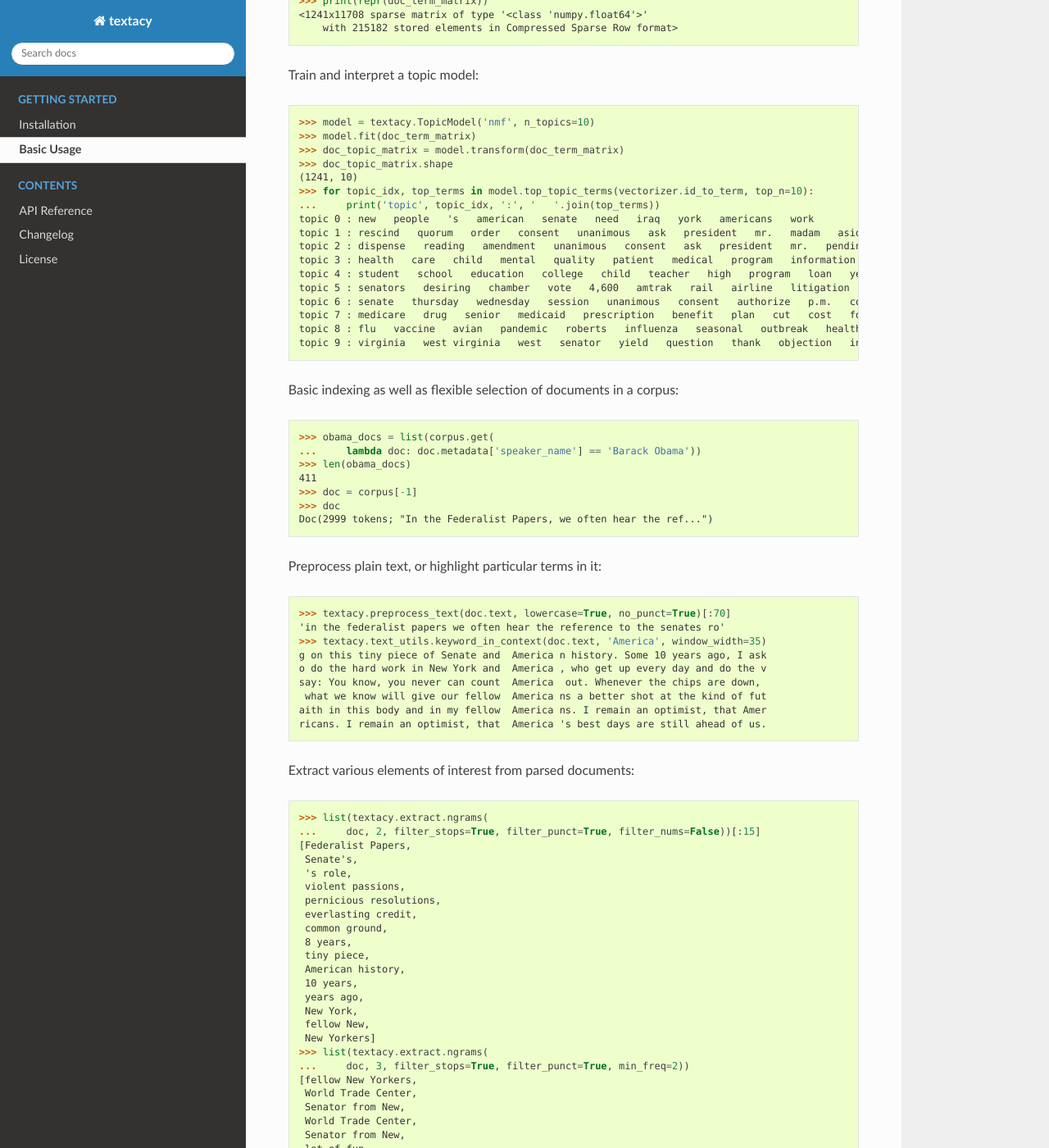
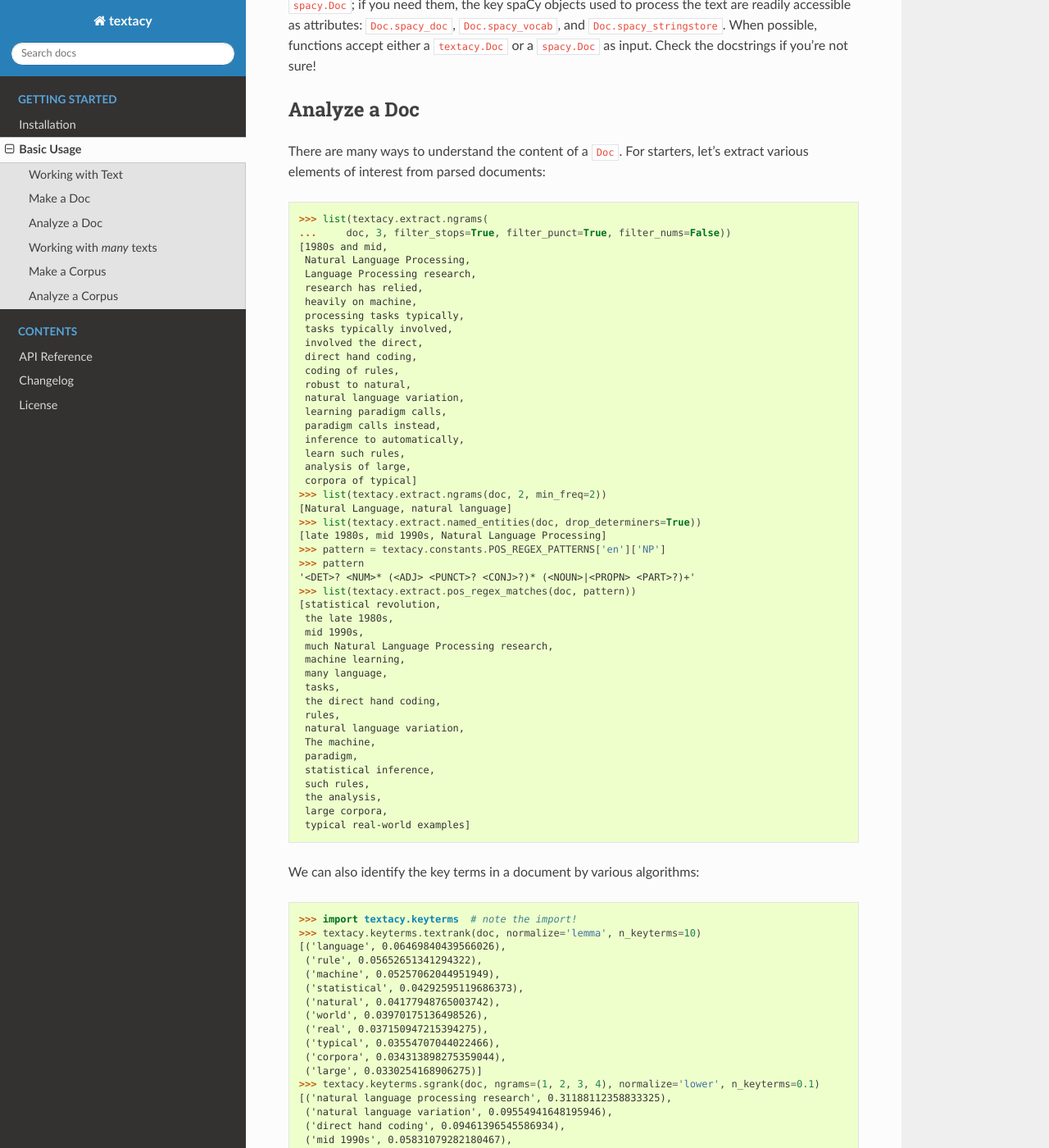
Before and after one commit to chartbeat-labs/textacy, a Sphinx documentation site: the page built from docs/source/getting_started/usage_example.rst, in a window 1280 px wide and 1400 px high, scrolled down 1988 px. Shown: the whole window at 82% size. Built offline with Sphinx 7.4.7 and the Read the Docs theme 2.0.0, drawn with Linux system fonts in a browser that asks for light colours; the version number could not be read and is left out; some of the changed text lies outside the part shown.

Commit message:
Finish basic usage example, and add subsection headers

```diff
--- a/docs/source/api_reference.rst
+++ b/docs/source/api_reference.rst
@@ -1,3 +1,5 @@
+.. _ref-api-reference:
+
 API Reference
 =============
 
--- a/docs/source/getting_started/usage_example.rst
+++ b/docs/source/getting_started/usage_example.rst
@@ -7,6 +7,9 @@ this top-level import, but we'll see that some features require their own import
 .. code-block:: pycon
 
     >>> import textacy
+
+Working with Text
+-----------------
 
 Let's start with a single text document:
 
@@ -49,6 +52,9 @@ For example:
     >>> textacy.preprocess_text(text, lowercase=True, no_punct=True)
     'since the so called statistical revolution in the late 1980s and mid 1990s much natural language processing research has relied heavily on machine learning formerly many language processing tasks typically involved the direct hand coding of rules which is not in general robust to natural language variation the machine learning paradigm calls instead for using statistical inference to automatically learn such rules through the analysis of large corpora of typical real world examples'
 
+Make a Doc
+----------
+
 Usually, though, we want to work with text that's been processed by spaCy:
 tokenized, part-of-speech tagged, parsed, and so on. Since spaCy's pipelines
 are language-dependent, we have to load a particular pipeline to match the text;
@@ -64,9 +70,9 @@ hassle. Making a ``Doc`` from text is easy:
     Doc(85 tokens; "Since the so-called "statistical revolution" in...")
 
 Under the hood, the text has been identified as English, and the default English-
-language ("en") pipeline has been loaded, cached, and applied to it. If you need
-to customize the pipeline, you can still easily load and cache it, then specify
-it yourself when initializing the doc:
+language (``"en"``) pipeline has been loaded, cached, and applied to it. If you
+need to customize the pipeline, you can still easily load and cache it, then
+specify it yourself when initializing the doc:
 
 .. code-block:: pycon
 
@@ -74,22 +80,282 @@ it yourself when initializing the doc:
     >>> textacy.Doc(text, lang=en)
     Doc(85 tokens; "Since the so-called "statistical revolution" in...")
 
-TODO: Continue updating here.
+Oftentimes, text data comes paired with metadata, such as a title, author, or
+publication date. ``textacy`` makes it easy to keep these together:
 
 Efficiently stream documents from disk and into a processed corpus:
 
 .. code-block:: pycon
 
-    >>> import textacy.datasets
+    >>> metadata = {
+    ...     'title': 'Natural-language processing',
+    ...     'url': 'https://en.wikipedia.org/wiki/Natural-language_processing',
+    ...     'source': 'wikipedia',
+    ... }
+    >>> doc = textacy.Doc(text, metadata=metadata)
+    >>> doc.metadata['title']
+    'Natural-language processing'
+
+For some use cases, a ``textacy.Doc`` can be treated like a convenient wrapper
+around an underlying ``spacy.Doc``; if you need them, the key spaCy objects
+used to process the text are readily accessible as attributes: ``Doc.spacy_doc``,
+``Doc.spacy_vocab``, and ``Doc.spacy_stringstore``. When possible, functions accept
+either a ``textacy.Doc`` or a ``spacy.Doc`` as input. Check the docstrings
+if you're not sure!
+
+Analyze a Doc
+-------------
+
+There are many ways to understand the content of a ``Doc``. For starters, let's
+extract various elements of interest from parsed documents:
+
+.. code-block:: pycon
+
+    >>> list(textacy.extract.ngrams(
+    ...     doc, 3, filter_stops=True, filter_punct=True, filter_nums=False))
+    [1980s and mid,
+     Natural Language Processing,
+     Language Processing research,
+     research has relied,
+     heavily on machine,
+     processing tasks typically,
+     tasks typically involved,
+     involved the direct,
+     direct hand coding,
+     coding of rules,
+     robust to natural,
+     natural language variation,
+     learning paradigm calls,
+     paradigm calls instead,
+     inference to automatically,
+     learn such rules,
+     analysis of large,
+     corpora of typical]
+    >>> list(textacy.extract.ngrams(doc, 2, min_freq=2))
+    [Natural Language, natural language]
+    >>> list(textacy.extract.named_entities(doc, drop_determiners=True))
+    [late 1980s, mid 1990s, Natural Language Processing]
+    >>> pattern = textacy.constants.POS_REGEX_PATTERNS['en']['NP']
+    >>> pattern
+    '<DET>? <NUM>* (<ADJ> <PUNCT>? <CONJ>?)* (<NOUN>|<PROPN> <PART>?)+'
+    >>> list(textacy.extract.pos_regex_matches(doc, pattern))
+    [statistical revolution,
+     the late 1980s,
+     mid 1990s,
+     much Natural Language Processing research,
+     machine learning,
+     many language,
+     tasks,
+     the direct hand coding,
+     rules,
+     natural language variation,
+     The machine,
+     paradigm,
+     statistical inference,
+     such rules,
+     the analysis,
+     large corpora,
+     typical real-world examples]
+
+We can also identify the key terms in a document by various algorithms:
+
+.. code-block:: pycon
+
+    >>> import textacy.keyterms  # note the import!
+    >>> textacy.keyterms.textrank(doc, normalize='lemma', n_keyterms=10)
+    [('language', 0.06469840439566026),
+     ('rule', 0.05652651341294322),
+     ('machine', 0.05257062044951949),
+     ('statistical', 0.04292595119686373),
+     ('natural', 0.04177948765003742),
+     ('world', 0.03970175136498526),
+     ('real', 0.037150947215394275),
+     ('typical', 0.03554707044022466),
+     ('corpora', 0.034313898275359044),
+     ('large', 0.0330254168906275)]
+    >>> textacy.keyterms.sgrank(doc, ngrams=(1, 2, 3, 4), normalize='lower', n_keyterms=0.1)
+    [('natural language processing research', 0.31188112358833325),
+     ('natural language variation', 0.09554941648195946),
+     ('direct hand coding', 0.09461396545586934),
+     ('mid 1990s', 0.05831079282180467),
+     ('machine learning', 0.0552325339992006),
+     ('late 1980s', 0.04713120721580818),
+     ('general robust', 0.040647628278589344),
+     ('statistical revolution', 0.03898147636679938)]
+
+Or we can compute basic counts and various readability statistics:
+
+.. code-block:: pycon
+
+    >>> ts = textacy.TextStats(doc)
+    >>> ts.n_unique_words
+    57
+    >>> ts.basic_counts
+    {'n_chars': 414,
+     'n_long_words': 30,
+     'n_monosyllable_words': 38,
+     'n_polysyllable_words': 19,
+     'n_sents': 3,
+     'n_syllables': 134,
+     'n_unique_words': 57,
+     'n_words': 73}
+    >>> ts.flesch_kincaid_grade_level
+    15.56027397260274
+    >>> ts.readability_stats
+    {'automated_readability_index': 17.448173515981736,
+     'coleman_liau_index': 16.32928468493151,
+     'flesch_kincaid_grade_level': 15.56027397260274,
+     'flesch_reading_ease': 26.84351598173518,
+     'gulpease_index': 44.61643835616438,
+     'gunning_fog_index': 20.144292237442922,
+     'lix': 65.42922374429223,
+     'smog_index': 17.5058628484301,
+     'wiener_sachtextformel': 11.857779908675797}
+
+Lastly, we can transform a document into a "bag of terms", with flexible weighting
+and term inclusion criteria:
+
+.. code-block:: pycon
+
+    >>> bot = doc.to_bag_of_terms(
+    ...     ngrams=(1, 2, 3), named_entities=True, weighting='count',
+    ...     as_strings=True)
+    >>> sorted(bot.items(), key=lambda x: x[1], reverse=True)[:15]
+    [('language', 3),
+     ('call', 2),
+     ('statistical', 2),
+     ('natural', 2),
+     ('machine', 2),
+     ('rule', 2),
+     ('learn', 2),
+     ('natural language', 2),
+     ('late 1980', 1),
+     ('mid 1990', 1),
+     ('natural language processing', 1),
+     ('since', 1),
+     ('revolution', 1),
+     ('late', 1),
+     ('1980', 1)]
+
+Working with *many* texts
+-------------------------
+
+Many NLP tasks require datasets comprised of a large number of texts, which
+are often stored on disk in one or multiple files. ``textacy`` makes it easy
+to efficiently stream text (+metadata) records from disk, regardless of the
+format or compression of the data.
+
+Let's start with a single text file, where each line is a new text document::
+
+    I love Daylight Savings Time: It's a biannual opportunity to find and fix obscure date-time bugs in your code. Can't wait for next time!
+    Somewhere between "this is irritating but meh" and "blergh, why haven't I automated this yet?!" Fuzzy decision boundary.
+    Spent an entire day translating structured data blobs into concise, readable sentences. Human language is hard.
+    ...
+
+In this case, the texts are tweets from my sporadic presence on Twitter ---
+a fine example of small, boring data. Now, let's stream it from disk so we
+can analyze it in ``textacy``:
+
+.. code-block:: pycon
+
+    >>> texts = textacy.io.read_text('../../Desktop/burton-tweets.txt', lines=True)
+    >>> for text in texts:
+    ...     doc = textacy.Doc(text)
+    ...     print(doc)
+    Doc(32 tokens; "I love Daylight Savings Time: It's a biannual o...")
+    Doc(28 tokens; "Somewhere between "this is irritating but meh" ...")
+    Doc(20 tokens; "Spent an entire day translating structured data...")
+    ...
+
+Okay, let's not *actually* analyze my ramblings on social media...
+
+Instead, let's consider a more complicated dataset: a compressed JSON file in the
+mostly-standard "lines" format, in which each line is a separate record with both
+text data and metadata fields. As an example, we can use the "Capitol Words" dataset
+integrated into ``textacy`` (see :ref:`ref-api-datasets` for details). The data
+is downloadable from the `textacy-data GitHub repository
+<https://github.com/bdewilde/textacy-data/releases/tag/capitol_words_py3_v1.0>`_.
+
+.. code-block:: pycon
+
+    >>> records = textacy.io.read_json(
+    ...     'textacy/data/capitol_words/capitol-words-py3.json.gz',
+    ...     mode='rt', lines=True)
+    >>> for record in records:
+    ...     doc = textacy.Doc(record['text'], metadata=record['title'])
+    ...     print(doc)
+    ...     # do stuff...
+    ...     break
+    Doc(159 tokens; "Mr. Speaker, 480,000 Federal employees are work...")
+
+For this and a few other datasets, convenient ``Dataset`` classes are already
+implemented in ``textacy`` to help users get up and running, faster:
+
+.. code-block:: pycon
+
+    >>> import textacy.datasets  # note the import
     >>> cw = textacy.datasets.CapitolWords()
     >>> cw.download()
     >>> records = cw.records(speaker_name={'Hillary Clinton', 'Barack Obama'})
     >>> text_stream, metadata_stream = textacy.io.split_records(records, 'text')
+
+Make a Corpus
+-------------
+
+A ``texacy.Corpus`` is an ordered collection of ``textacy.Doc`` s, all processed
+by the same spacy language pipeline. Let's continue with the Capitol Words dataset
+and make a corpus from text and metadata streams (**Note:** This may take a
+few minutes):
+
     >>> corpus = textacy.Corpus('en', texts=text_stream, metadatas=metadata_stream)
     >>> corpus
     Corpus(1241 docs; 857058 tokens)
 
-Represent corpus as a document-term matrix, with flexible weighting and filtering:
+As for a ``textacy.Doc``, the language pipeline used to analyze the texts in a
+corpus is configurable, and metadata is optional. You can also add in already-
+processed ``Doc`` s instead of raw texts.
+
+.. code-block:: pycon
+
+    >>> textacy.Corpus(
+    ...     textacy.load_spacy('en_core_web_sm', disable=('parser', 'tagger')),
+    ...     texts=cw.texts(speaker_party='R', chamber='House', limit=100))
+    Corpus(100 docs; 31410 tokens)
+
+You can use basic indexing as well as flexible boolean indexing to select
+documents in a corpus:
+
+.. code-block:: pycon
+
+    >>> corpus[-1]
+    Doc(2999 tokens; "In the Federalist Papers, we often hear the ref...")
+    >>> corpus[10:15]
+    [Doc(44 tokens; "I thank the Chair. (The remarks of Mrs. Clinton..."),
+     Doc(359 tokens; "My good friend from Connecticut raised an issue..."),
+     Doc(83 tokens; "My question would be: In response to the discus..."),
+     Doc(3338 tokens; "Madam President, I come to the floor today to s..."),
+     Doc(221 tokens; "Mr. President, I rise in support of Senator Tho...")]
+    >>> obama_docs = list(corpus.get(lambda doc: doc.metadata['speaker_name'] == 'Barack Obama'))
+    >>> len(obama_docs)
+    411
+
+It's important to note that all of the data in a ``textacy.Corpus`` is stored
+in-memory, which makes a number of features much easier to implement.
+Unfortunately, this means that the maximum size of a corpus will be bound by RAM.
+
+Analyze a Corpus
+----------------
+
+There are lots of ways to analyze the data in a corpus. Basic stats are
+computed on the fly as documents are added (or removed) from a corpus:
+
+.. code-block:: pycon
+
+    >>> corpus.n_docs, corpus.n_sents, corpus.n_tokens
+    (1241, 33710, 858097)
+
+You can transform a corpus into a document-term matrix, with flexible tokenization,
+weighting, and filtering of terms:
 
 .. code-block:: pycon
 
@@ -100,10 +366,10 @@ Represent corpus as a document-term matrix, with flexible weighting and filterin
     ...     (doc.to_terms_list(ngrams=1, named_entities=True, as_strings=True)
     ...      for doc in corpus))
     >>> print(repr(doc_term_matrix))
-    <1241x11708 sparse matrix of type '<class 'numpy.float64'>'
-        with 215182 stored elements in Compressed Sparse Row format>
+    <1241x11800 sparse matrix of type '<class 'numpy.float64'>'
+	    with 225946 stored elements in Compressed Sparse Row format>
 
-Train and interpret a topic model:
+From a doc-term matrix, you can then train and interpret a topic model:
 
 .. code-block:: pycon
 
@@ -114,164 +380,19 @@ Train and interpret a topic model:
     (1241, 10)
     >>> for topic_idx, top_terms in model.top_topic_terms(vectorizer.id_to_term, top_n=10):
     ...     print('topic', topic_idx, ':', '   '.join(top_terms))
-    topic 0 : new   people   's   american   senate   need   iraq   york   americans   work
-    topic 1 : rescind   quorum   order   consent   unanimous   ask   president   mr.   madam   aside
-    topic 2 : dispense   reading   amendment   unanimous   consent   ask   president   mr.   pending   aside
-    topic 3 : health   care   child   mental   quality   patient   medical   program   information   family
-    topic 4 : student   school   education   college   child   teacher   high   program   loan   year
-    topic 5 : senators   desiring   chamber   vote   4,600   amtrak   rail   airline   litigation   expedited
-    topic 6 : senate   thursday   wednesday   session   unanimous   consent   authorize   p.m.   committee   ask
-    topic 7 : medicare   drug   senior   medicaid   prescription   benefit   plan   cut   cost   fda
-    topic 8 : flu   vaccine   avian   pandemic   roberts   influenza   seasonal   outbreak   health   cdc
-    topic 9 : virginia   west virginia   west   senator   yield   question   thank   objection   inquiry   massachusetts
+    topic 0 : -PRON-      new   people   senator   's   work   york   bill   the
+    topic 1 : rescind   quorum   order   unanimous   consent   ask   president   -PRON-   mr.   madam
+    topic 2 : dispense   reading   unanimous   consent   amendment   ask   -PRON-   president   mr.   madam
+    topic 3 : student   school   education   college   child   teacher   program   high   loan   graduate
+    topic 4 : desire   chamber   be   senators   vote   voter   rollcall   objection   2313   regular
+    topic 5 : amendment   pend   aside   set   ask   -PRON-   unanimous   consent   no   mr.
+    topic 6 : health   care   child   mental   patient   quality   medical      program   system
+    topic 7 : iraq   war   troop   iraqi   iraqis   military   policy      escalation   u.s.
+    topic 8 : session   authorize   unanimous   consent   senate   p.m.   a.m.   september   committee   hearing
+    topic 9 : security   homeland   funding   9/11   commission   risk   department   threat   emergency   police
 
-Basic indexing as well as flexible selection of documents in a corpus:
-
-.. code-block:: pycon
-
-    >>> obama_docs = list(corpus.get(
-    ...     lambda doc: doc.metadata['speaker_name'] == 'Barack Obama'))
-    >>> len(obama_docs)
-    411
-    >>> doc = corpus[-1]
-    >>> doc
-    Doc(2999 tokens; "In the Federalist Papers, we often hear the ref...")
-
-Preprocess plain text, or highlight particular terms in it:
-
-.. code-block:: pycon
-
-    >>> textacy.preprocess_text(doc.text, lowercase=True, no_punct=True)[:70]
-    'in the federalist papers we often hear the reference to the senates ro'
-    >>> textacy.text_utils.keyword_in_context(doc.text, 'America', window_width=35)
-    g on this tiny piece of Senate and  America n history. Some 10 years ago, I ask
-    o do the hard work in New York and  America , who get up every day and do the v
-    say: You know, you never can count  America  out. Whenever the chips are down,
-     what we know will give our fellow  America ns a better shot at the kind of fut
-    aith in this body and in my fellow  America ns. I remain an optimist, that Amer
-    ricans. I remain an optimist, that  America 's best days are still ahead of us.
-
-Extract various elements of interest from parsed documents:
-
-.. code-block:: pycon
-
-    >>> list(textacy.extract.ngrams(
-    ...     doc, 2, filter_stops=True, filter_punct=True, filter_nums=False))[:15]
-    [Federalist Papers,
-     Senate's,
-     's role,
-     violent passions,
-     pernicious resolutions,
-     everlasting credit,
-     common ground,
-     8 years,
-     tiny piece,
-     American history,
-     10 years,
-     years ago,
-     New York,
-     fellow New,
-     New Yorkers]
-    >>> list(textacy.extract.ngrams(
-    ...     doc, 3, filter_stops=True, filter_punct=True, min_freq=2))
-    [fellow New Yorkers,
-     World Trade Center,
-     Senator from New,
-     World Trade Center,
-     Senator from New,
-     lot of fun,
-     fellow New Yorkers,
-     lot of fun]
-    >>> list(textacy.extract.named_entities(
-    ...     doc, drop_determiners=True, exclude_types='numeric'))[:10]
-    [Senate,
-     Senate,
-     American,
-     New York,
-     New Yorkers,
-     Senate,
-     Barbara Mikulski,
-     Senate,
-     Pennsylvania Avenue,
-     Senate]
-    >>> pattern = textacy.constants.POS_REGEX_PATTERNS['en']['NP']
-    >>> pattern
-    <DET>? <NUM>* (<ADJ> <PUNCT>? <CONJ>?)* (<NOUN>|<PROPN> <PART>?)+
-    >>> list(textacy.extract.pos_regex_matches(doc, pattern))[:10]
-    [the Federalist Papers,
-     the reference,
-     the Senate's role,
-     the consequences,
-     sudden and violent passions,
-     intemperate and pernicious resolutions,
-     the everlasting credit,
-     wisdom,
-     our Founders,
-     an effort]
-    >>> list(textacy.extract.semistructured_statements(doc, 'I', cue='be'))
-    [(I, was, on the other end of Pennsylvania Avenue),
-     (I, was, , a very new Senator, and my city and my State had been devastated),
-     (I, am, grateful to have had Senator Schumer as my partner and my ally),
-     (I, am, very excited about what can happen in the next 4 years),
-     (I, been, a New Yorker, but I know I always will be one)]
-    >>> import textacy.keyterms
-    >>> textacy.keyterms.textrank(doc, n_keyterms=10)
-    [('day', 0.01608508275877894),
-     ('people', 0.015079868730811194),
-     ('year', 0.012330783590843065),
-     ('way', 0.011732786337383587),
-     ('colleague', 0.010794482493897155),
-     ('new', 0.0104941198408241),
-     ('time', 0.010016582029543003),
-     ('work', 0.0096498231660789),
-     ('lot', 0.008960478625039818),
-     ('great', 0.008552318032915361)]
-
-Compute basic counts and readability statistics for a given text:
-
-.. code-block:: pycon
-
-    >>> ts = textacy.TextStats(doc)
-    >>> ts.n_unique_words
-    1107
-    >>> ts.basic_counts
-    {'n_chars': 11498,
-     'n_long_words': 512,
-     'n_monosyllable_words': 1785,
-     'n_polysyllable_words': 222,
-     'n_sents': 99,
-     'n_syllables': 3525,
-     'n_unique_words': 1107,
-     'n_words': 2516}
-    >>> ts.flesch_kincaid_grade_level
-    10.853709110179697
-    >>> ts.readability_stats
-    {'automated_readability_index': 12.801546064781363,
-     'coleman_liau_index': 9.905629258346586,
-     'flesch_kincaid_grade_level': 10.853709110179697,
-     'flesch_readability_ease': 62.51222198133965,
-     'gulpease_index': 55.10492845786963,
-     'gunning_fog_index': 13.69506833036245,
-     'lix': 45.76390294037353,
-     'smog_index': 11.683781121521076,
-     'wiener_sachtextformel': 5.401029023140788}
-
-Count terms individually, and represent documents as a bag-of-terms with flexible
-weighting and inclusion criteria:
-
-.. code-block:: pycon
-
-    >>> doc.count('America')
-    3
-    >>> bot = doc.to_bag_of_terms(ngrams={2, 3}, as_strings=True)
-    >>> sorted(bot.items(), key=lambda x: x[1], reverse=True)[:10]
-    [('new york', 18),
-     ('senate', 8),
-     ('first', 6),
-     ('state', 4),
-     ('9/11', 3),
-     ('look forward', 3),
-     ('america', 3),
-     ('new yorkers', 3),
-     ('chuck', 3),
-     ('lot of fun', 2)]
+And we're just getting started! For now, though, I encourage you to pick a dataset
+--- either your own or one already included in ``textacy`` --- and start exploring
+the data. *Most* functionality is well-documented via in-code docstrings; to see
+that information all together in nicely-formatted HTML, be sure to check out
+the :ref:`ref-api-reference`.
```
